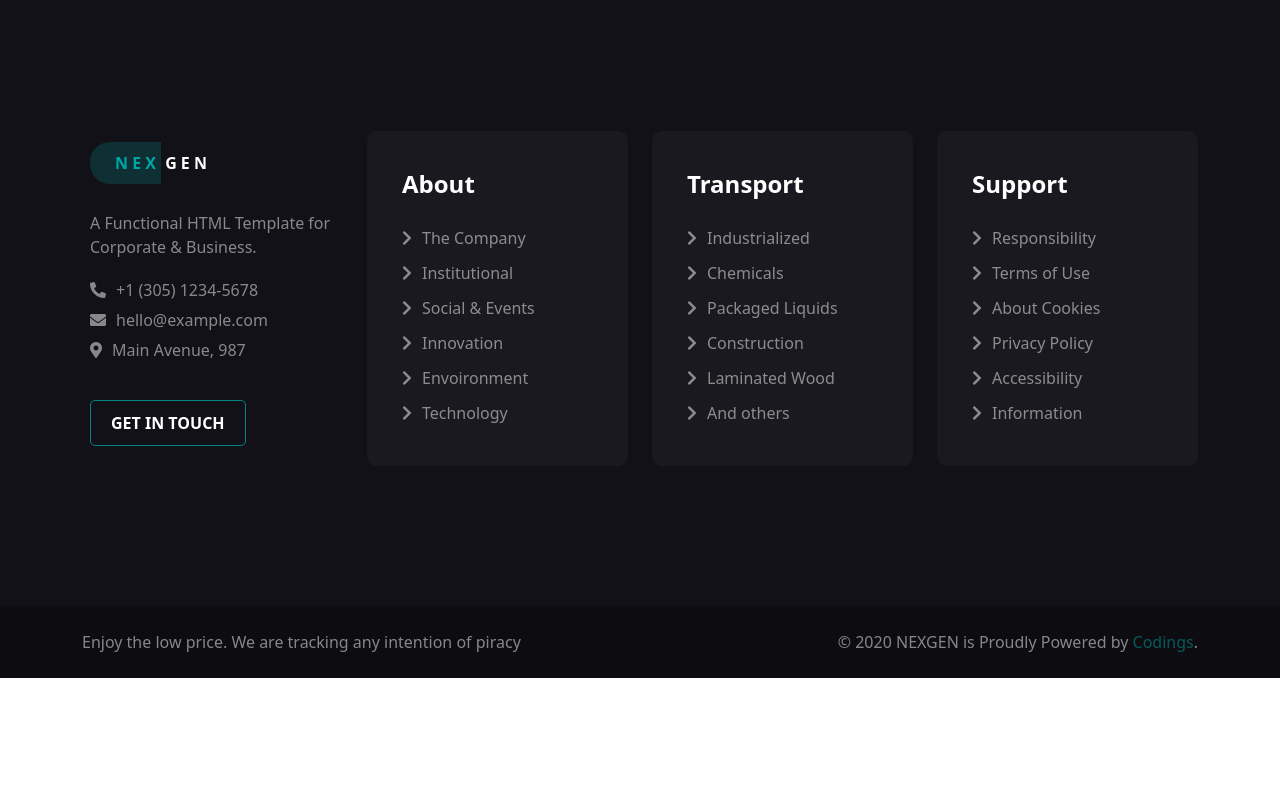
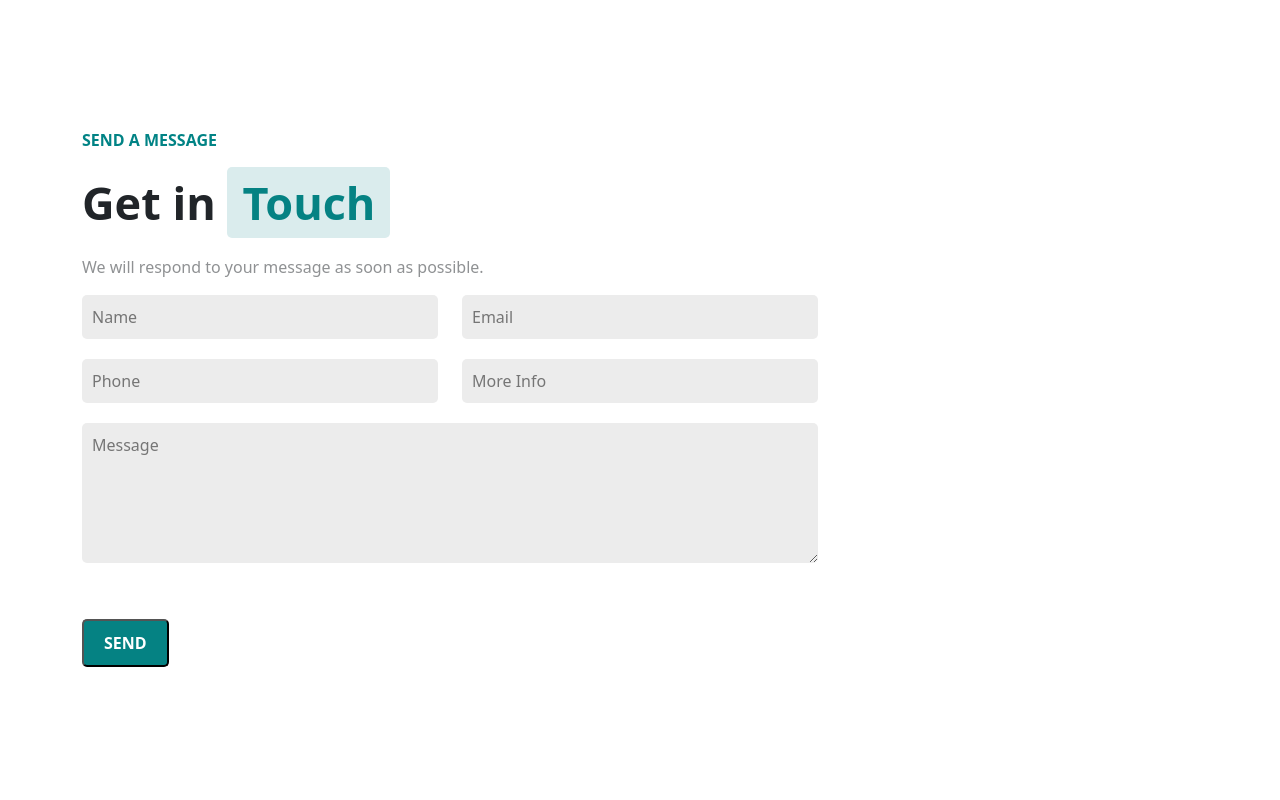
Before and after one commit to DaviCau/proj-html-vuejs, a Vue app: page / in a window 1280 px wide. Shown: the part 4020-4820 px from the top of the page. Before the commit the page ends 4698 px from the top, so only its background shows below. Built offline with nearby package versions, Linux system fonts and the light colour scheme.

Commit message:
aggiunto form

```diff
--- a/src/App.vue
+++ b/src/App.vue
@@ -1,7 +1,7 @@
 <template>
   <div id="app">
     <Header :info="contactInfo" :navLinks="headerLinks" />
-    <Main />
+    <Main :info="contactInfo" />
     <Footer :info="contactInfo" :footerLinks="footerLinks" />
   </div>
 </template>
--- /dev/null
+++ b/src/components/Contact.vue
@@ -0,0 +1,83 @@
+<template>
+    <div class="container">
+        <div class="row">
+            <div class="col-8">
+                <h4 class="pre_title">Send a message</h4>
+                <h2 class="title">Get in <span>Touch</span></h2>
+                <p>We will respond to your message as soon as possible.</p>
+                <form>
+                    <div class="row">
+                        <div class="col-6">
+                            <input type="text" placeholder="Name">
+                        </div>
+                        <div class="col-6">
+                            <input type="text" placeholder="Email">
+                        </div>
+                    </div>
+                    <div class="row">
+                        <div class="col-6">
+                            <input type="text" placeholder="Phone">
+                        </div>
+                        <div class="col-6">
+                            <input type="text" placeholder="More Info">
+                        </div>
+                    </div>
+                    <div class="row">
+                        <div class="col-12">
+                            <textarea placeholder="Message" rows="5"></textarea>
+                        </div>
+                    </div>
+                    <button class="full_btn">send</button>
+                </form>
+            </div>
+            <div class="col-4">
+
+            </div>
+        </div>
+    </div>
+</template>
+
+<script>
+export default {
+    name: "Contact",
+    props: {
+        info: Object
+    }
+}
+</script>
+
+<style lang="scss" scoped>
+    .title {
+        span {
+            padding: 5px 15px;
+            background-color: #daeced;
+            color: #058283;
+            border-radius: 5px;
+        }
+    }
+
+    p {
+        opacity: 0.5;
+    }
+
+    input {
+        width: 100%;
+        margin-bottom: 20px;
+        background-color: #ececec;
+        border: transparent;
+        padding: 10px;
+        border-radius: 5px;
+    }
+
+    textarea {
+        width: 100%;
+        background-color: #ececec;
+        border: transparent;
+        padding: 10px;
+        border-radius: 5px;
+    }
+
+    button {
+        margin-top: 50px;
+    }
+</style>
--- a/src/components/Main.vue
+++ b/src/components/Main.vue
@@ -15,9 +15,9 @@
         <section class="dark_back">
             <Feedbacks :feedbacks="feedbacks" />
         </section>
-        <!-- <section>
-
-        </section> -->
+        <section>
+            <Contact :info="info" />
+        </section>
     </main>
 </template>
 
@@ -26,9 +26,13 @@ import TransportSection from './TransportSection.vue'
 import Services from './Services.vue'
 import Stats from './Stats.vue'
 import Feedbacks from './Feedbacks.vue'
+import Contact from './Contact.vue'
 
 export default {
     name: "Main",
+    props: {
+        info: Object
+    },
     data() {
         return {
             vehicleTypes: [
@@ -133,7 +137,8 @@ export default {
         TransportSection,
         Services,
         Stats,
-        Feedbacks
+        Feedbacks,
+        Contact
     }
 }
 </script>
```
